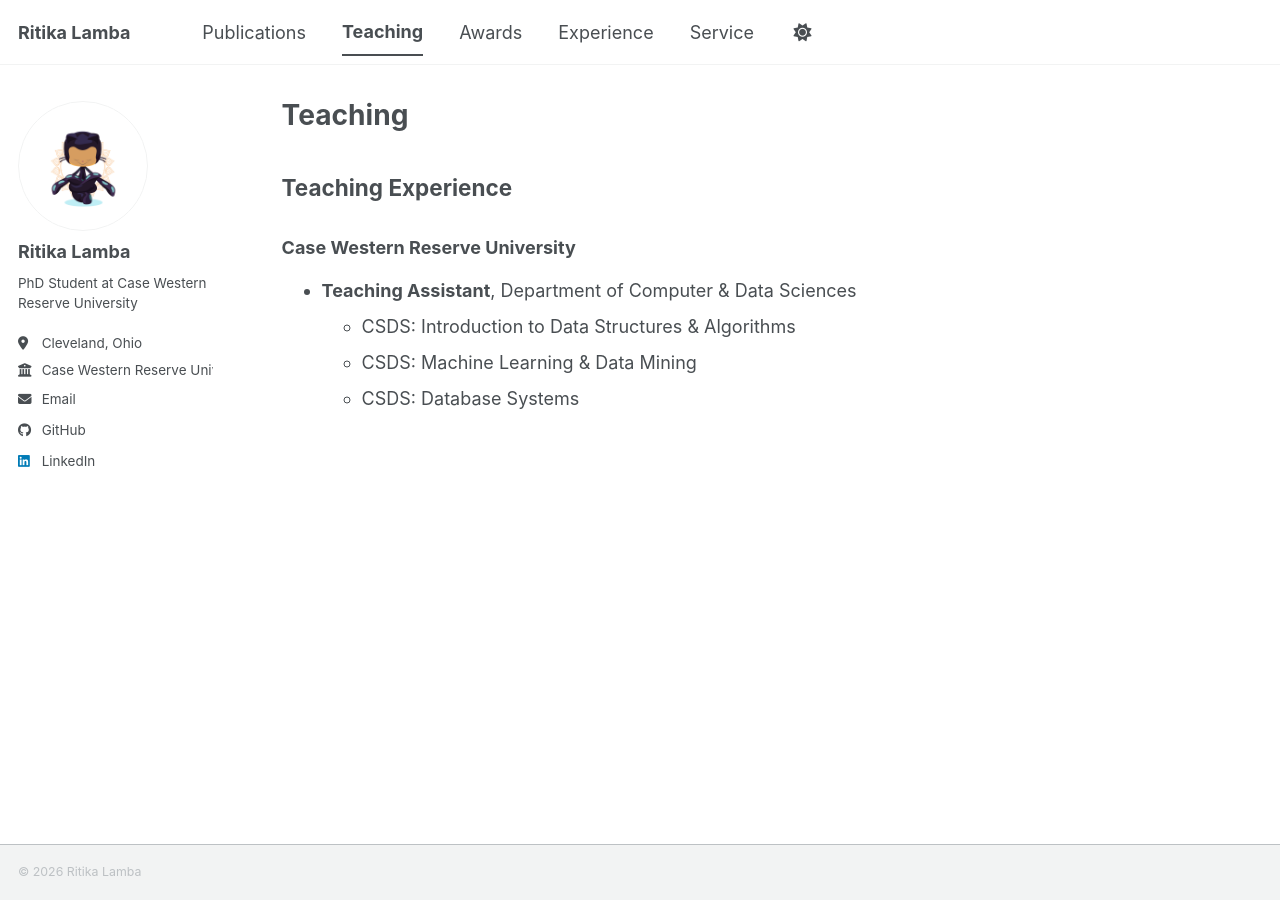
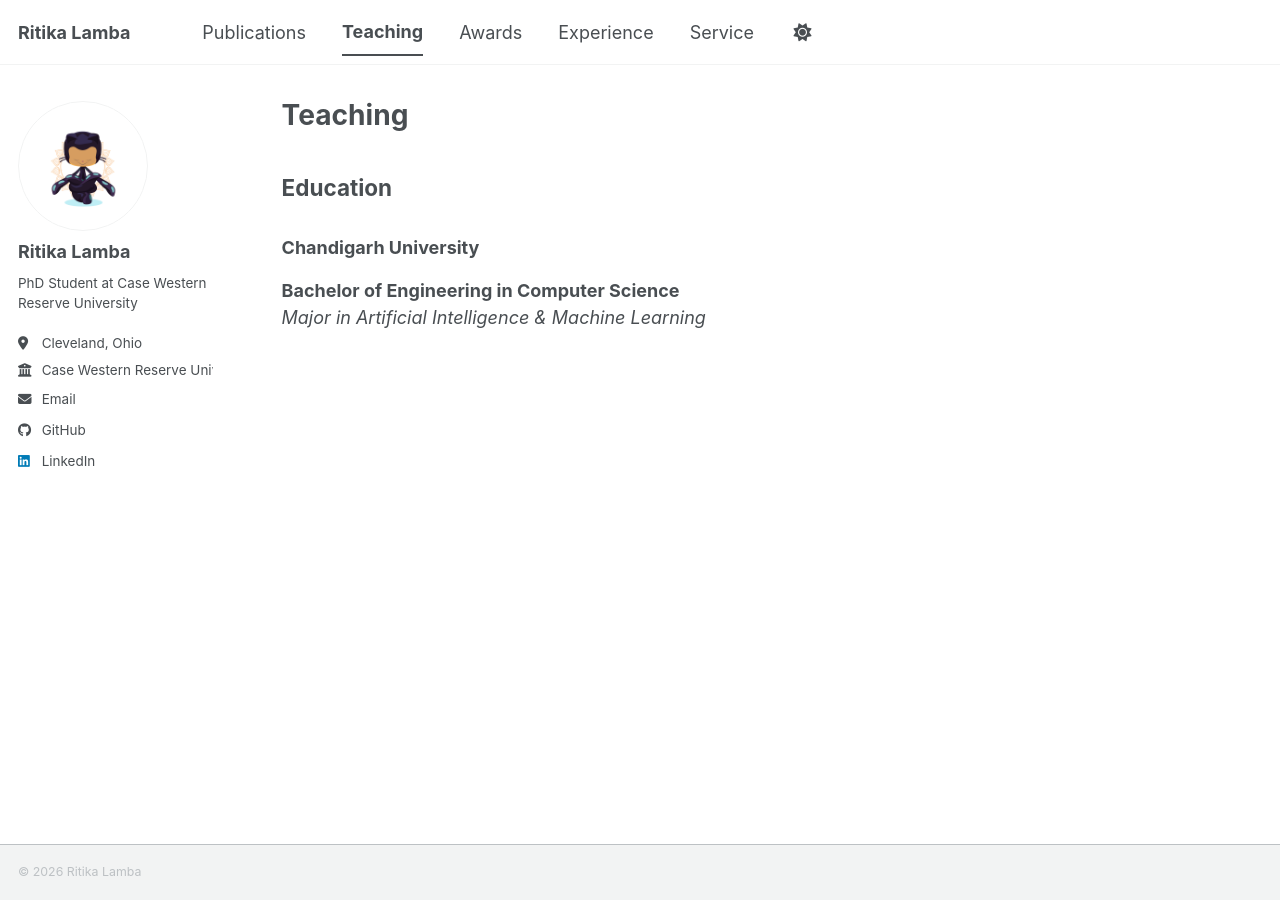
Before and after one commit to rxl895/Personal-Website, a Jekyll site: the page built from _pages/teaching.md, in a window 1280 px wide. Built offline with Jekyll 4.4.1, drawn with Linux system fonts in a browser that asks for light colours; a script bundle is joined from its source files by our own code; a style sheet for code colours, icons or effects is not loaded.

Commit message:
Update teaching page: BE CS AI/ML from Chandigarh University

```diff
--- a/_pages/teaching.md
+++ b/_pages/teaching.md
@@ -9,11 +9,8 @@ redirect_from:
 
 {% include base_path %}
 
-## Teaching Experience
+## Education
 
-### Case Western Reserve University
-
-* **Teaching Assistant**, Department of Computer & Data Sciences
-  * CSDS: Introduction to Data Structures & Algorithms
-  * CSDS: Machine Learning & Data Mining
-  * CSDS: Database Systems
+### Chandigarh University
+**Bachelor of Engineering in Computer Science**
+*Major in Artificial Intelligence & Machine Learning*
```
